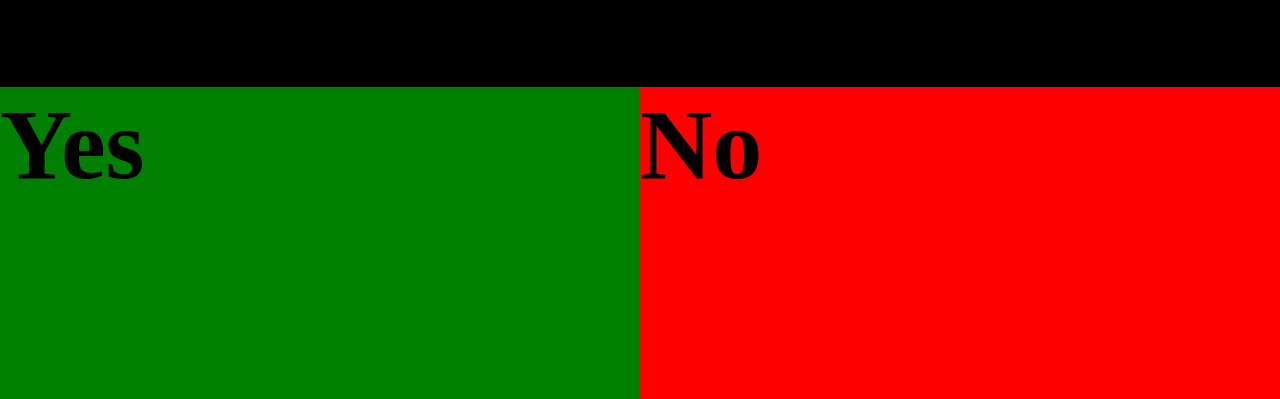
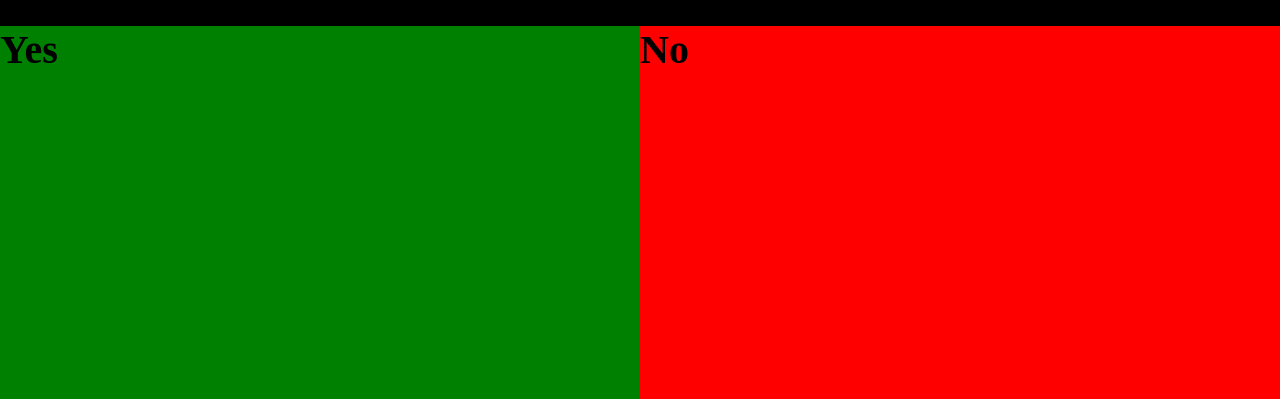
Before and after one commit to Chrixs/zombie_survival_guide, a PHP site: page /areYouRunning.html in a window 1280 px wide. Shown: the part 409-808 px from the top of the page. Run offline with PHP 8.4, Linux system fonts and the light colour scheme.

Commit message:
something is different

```diff
--- a/areYouRunning.html
+++ b/areYouRunning.html
@@ -6,7 +6,7 @@
 </head>
 <body class="body">
   <div class='image1'>
-    <a href="https://www.youtube.com/watch?v=32FB-gYr49Y"><h1 id='link1'>Are you running?</h1></a>
+    <a href="./index.html"><h1 id='link1'>Are you running?</h1></a>
   </div class="left-box">
   <div>
     <h1 class="left-box">Yes</h1><h1 class="right-box">No</h1>
--- a/runningstyles.css
+++ b/runningstyles.css
@@ -5,8 +5,8 @@ body, html {
 .image1 {
   background-image: url('./images/running.jpg');
 
-
-  background-position: relative;
+  height: 50%;
+  background-position: top;
   background-repeat: no-repeat;
   background-size: 100%;
   /*padding-bottom: 220px;*/
@@ -21,7 +21,7 @@ body, html {
 .left-box {
   height: 400px;
   background-color: green;
-  font-size: 100px;
+  font-size: 40px;
   padding-top: 0px;
   position: absolute;
   left: 0px;
@@ -31,7 +31,7 @@ body, html {
 .right-box {
   height: 400px;
   background-color: red;
-  font-size: 100px;
+  font-size: 40px;
   padding-top: 0px;
   position: absolute;
   right: 0px;
```
